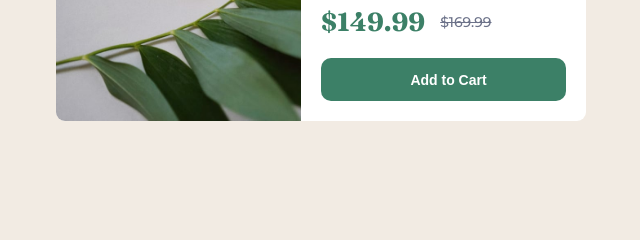
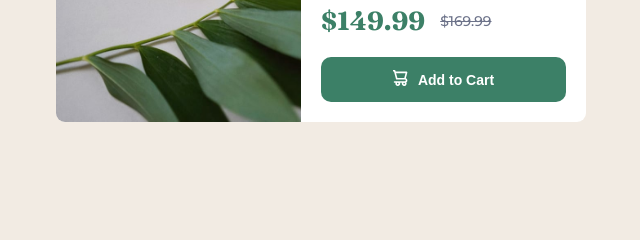
Before and after one commit to Xulab5/Product-preview-card-component, a plain HTML site: page index.html in a window 1280 px wide. Shown: the part 478-718 px from the top of the page, 319-959 px from the left. Drawn offline with Linux system fonts and the light colour scheme; the site is published under a folder, as on GitHub Pages, so addresses that start at the root find nothing.

Commit message:
update index.html

```diff
--- a/index.html
+++ b/index.html
@@ -150,7 +150,7 @@
           </div>
           <div class="card-info__btn-container">
               <button class="btn">
-                <span><img src="/images/icon-cart.svg" alt=""></span> <span>Add to Cart</span>
+                <span><img src="images/icon-cart.svg" alt=""></span> <span>Add to Cart</span>
               </button>
           </div>
         </div>
```
